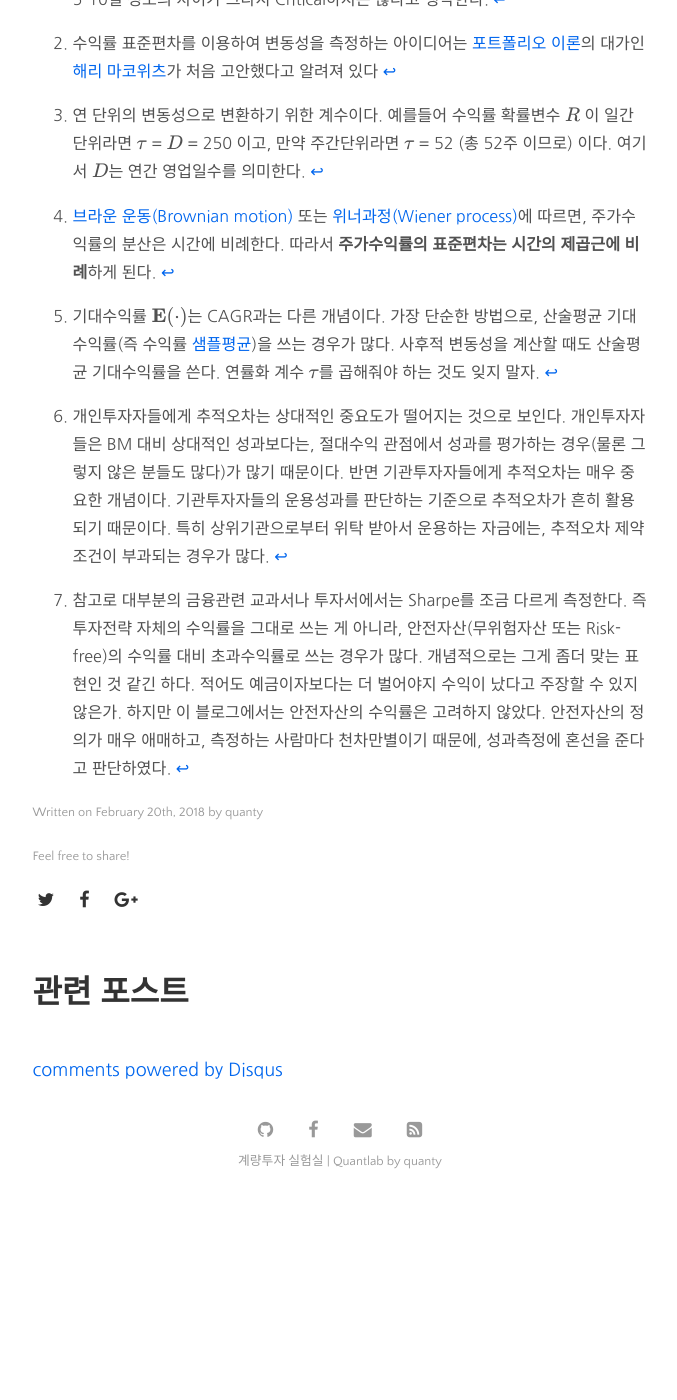
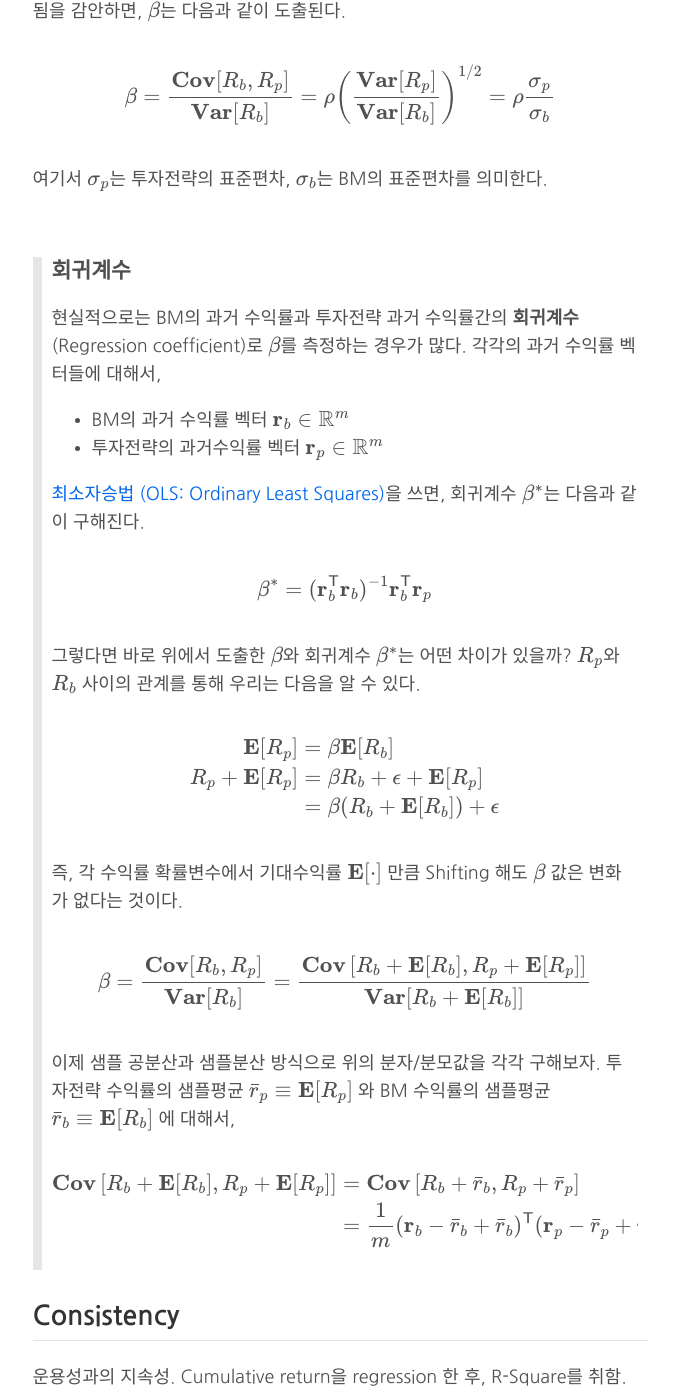
Before and after one commit to gem763/gem763.github.io, a Jekyll site: the page built from _posts/2018-02-20-투자성과의 측정.md, in a window 1280 px wide and 1400 px high, scrolled down 10772 px. Shown: the whole window, without its empty margins (300-977 px from the left). Built offline with Jekyll 4.4.1, drawn with Linux system fonts in a browser that asks for light colours; formulas are drawn with MathJax 3; comment, search, counter and statistics services are not loaded; before the commit the page ends 11979 px from its top, so only the background shows below that; some of the changed text lies outside the part shown.

Commit message:
Uploaded by https://stackedit.io/

```diff
--- a/_posts/2018-02-20-투자성과의 측정.md
+++ b/_posts/2018-02-20-투자성과의 측정.md
@@ -78,11 +78,11 @@ r_e = r_p - r_b
 [^annualized]: [브라운 운동(Brownian motion)](https://en.wikipedia.org/wiki/Brownian_motion) 또는 [위너과정(Wiener process)](https://en.wikipedia.org/wiki/Wiener_process)에 따르면, 주가수익률의 분산은 시간에 비례한다. 따라서 **주가수익률의 표준편차는 시간의 제곱근에 비례**하게 된다.
 
 <div class="math"><script type="math/tex; mode=display">
-\sigma^2 = \mathbf{Var}[R_p] = \mathbf{E} \left[ (R_p-\mathbf{E}[R_p])^2 \right]
+\sigma_p^2 = \mathbf{Var}[R_p] = \mathbf{E} \left[ (R_p-\mathbf{E}[R_p])^2 \right]
 </script></div>
 
 <div class="math"><script type="math/tex; mode=display">
-\mathbf{V} = \sqrt{\tau \mathbf{Var}[R_p]} = \sigma \sqrt{\tau}
+\mathbf{V} = \sqrt{\tau \mathbf{Var}[R_p]} = \sigma_p \sqrt{\tau}
 </script></div>
 
 > <big>**변동성의 해석**</big>
@@ -105,19 +105,19 @@ r_e = r_p - r_b
 ### 사후적 변동성 (ex-post volatility)
 `ex-post`는 라틴어로 `사후(事後)`라는 뜻이다. 즉 사후적 변동성이란, **투자성과가 발생한 후 그 결과를 확인하는 측면에서 측정하는 변동성**을 의미한다. **실현 변동성**(Realized volatility), **역사적 변동성**(Historical volatility) 모두 같은 말이며, 그냥 변동성이라고 말하면 일반적으로 사후적 변동성을 의미한다.
 
-사후적 변동성은 수익률의 [샘플 표준편차(Sample standard deviation)](https://en.wikipedia.org/wiki/Standard_deviation#Uncorrected_sample_standard_deviation) 로 계산한다. 즉 투자전략의 과거 수익률 벡터 <span><script type="math/tex">\mathbf{r}_p = (r_{p1}, \cdots, r_{pm}) \in \mathbb{R}^m</script></span> 에 대하여 샘플 표준편차 <span><script type="math/tex">s</script></span>를 구하면,
+사후적 변동성은 수익률의 [샘플 표준편차(Sample standard deviation)](https://en.wikipedia.org/wiki/Standard_deviation#Uncorrected_sample_standard_deviation) 로 계산한다. 즉 투자전략의 과거 수익률 벡터 <span><script type="math/tex">\mathbf{r}_p = (r_{p1}, \cdots, r_{pm}) \in \mathbb{R}^m</script></span> 에 대하여 샘플 표준편차 <span><script type="math/tex">s_p</script></span>를 구하면,
 
 <div class="math"><script type="math/tex; mode=display">
 \begin{aligned}
 \bar r_p &= \frac{1}{m} \sum_{j=1}^m r_{pj} \\
-\sigma &= s = \left( \frac{1}{m} \sum_{j=1}^m (r_{pj} - {\bar r}_p)^2 \right)^{1/2}
+\sigma_p &= s_p = \left( \frac{1}{m} \sum_{j=1}^m (r_{pj} - {\bar r}_p)^2 \right)^{1/2}
 \end{aligned}
 </script></div>
 
 이고, 사후적 변동성 <span><script type="math/tex">\mathbf{V}_h</script></span> 은 다음과 같이 도출된다. (아랫첨자 <span><script type="math/tex">h</script></span>은 historical 을 의미한다)
 
 <div class="math"><script type="math/tex; mode=display">
-\mathbf{V}_h = s \sqrt{\tau}
+\mathbf{V}_h = s_p \sqrt{\tau}
 </script></div>
 
 
@@ -280,7 +280,7 @@ r_e = r_p - r_b
 ### Sharpe
 **투자전략의 변동성 대비 CAGR**을 Sharpe 라고 한다. 즉 투자전략 자체의 변동성에 비해 투자전략 자체의 수익률[^shp_rtn]이 얼마나 좋았는지를 나타낸다. 가장 많이 사용되는 위험조정수익률 지표이다.
 
-[^shp_rtn]: 참고로 대부분의 금융관련 교과서나 투자서에서는 Sharpe를 조금 다르게 측정한다. 즉 투자전략 자체의 수익률을 그대로 쓰는 게 아니라, 안전자산(무위험자산 또는 Risk-free)의 수익률 대비 초과수익률로 쓰는 경우가 많다. 개념적으로는 그게 좀더 맞는 표현인 것 같긴 하다. 적어도 예금이자보다는 더 벌어야지 수익이 났다고 주장할 수 있지 않은가. 하지만 이 블로그에서는 안전자산의 수익률은 고려하지 않았다. 안전자산의 정의가 매우 애매하고, 측정하는 사람마다 천차만별이기 때문에, 성과측정에 혼선을 준다고 판단하였다.
+[^shp_rtn]: 대부분의 금융관련 교과서나 투자서에서는 Sharpe를 조금 다르게 측정한다. 즉 투자전략 자체의 수익률을 그대로 쓰는 게 아니라, 안전자산(무위험자산 또는 Risk-free)의 수익률 대비 초과수익률로 쓰는 경우가 많다. 개념적으로는 그게 좀더 맞는 표현인 것 같긴 하다. 적어도 예금이자보다는 더 벌어야지 수익이 났다고 주장할 수 있지 않은가. 하지만 이 블로그에서는 안전자산의 수익률은 고려하지 않았다. 안전자산의 정의가 매우 애매하고, 측정하는 사람마다 천차만별이기 때문에, 성과측정에 혼선을 준다고 판단하였다.
 
 <div class="math"><script type="math/tex; mode=display">
 \mathbf{Sharpe} = \frac{r_p}{\mathbf{V}}
@@ -311,7 +311,83 @@ r_e = r_p - r_b
 평균손익비, 즉 월평균수익 / 월평균손실.
 
 ## Beta
-글로벌 주식시장(MSCI All country) 대비 가격탄력성
+**BM 수익률 대비 민감도**(Sensitivity) 또는 **탄력성**(Elasticity)을 <span><script type="math/tex">\beta</script></span> 라고 한다. 즉 BM  수익률이 1 만큼 변동했을 때 투자전략의 수익률이 얼마만큼 움직일 지를 측정하는 상대적인 지표가 된다.
+
+<span><script type="math/tex">\beta</script></span>의 형태를 유도해보자. 우선 주요 확률변수를 셋팅한다.
+* 투자전략의 수익률을 나타내는 확률변수 <span><script type="math/tex">R_p \in \mathbb{R}</script></span>
+* BM 수익률을 나타내는 확률변수 <span><script type="math/tex">R_b \in \mathbb{R}</script></span>
+* 투자전략의 수익률 중 BM 수익률로 설명이 안되는 오차항[^error] 확률변수 <span><script type="math/tex">\epsilon \in \mathbb{R}</script></span>
+
+[^error]: Residual factor, Idiosyncratic error, Specific error, Specific factor, White noise 등으로 불린다.
+
+그리고 다음의 중요한 가정을 한다.
+* 투자전략의 수익률을 BM 수익률 하나로 설명[^single_factor]할 수 있다.
+* 오차항의 기대값은 0 이다. 즉 <span><script type="math/tex">\mathbf{E}[\epsilon] = 0</script></span>
+* 오차항과 BM 수익률 사이에는 아무런 상관관계가 없다. 즉 <span><script type="math/tex">\mathbf{Cov} [R_b, \epsilon] = 0</script></span> [^exogeniety]
+
+[^single_factor]: Sharpe의 [Single-factor model](https://en.wikipedia.org/wiki/Single-index_model) 이라고 한다. 이를 확장하면 Multi-factor model이 된다.
+
+[^exogeniety]: Exogeniety 라고 한다.
+
+이제 <span><script type="math/tex">R_p</script></span>는 다음과 같이 표현할 수 있으며,
+
+<div class="math"><script type="math/tex; mode=display">
+R_p = \beta R_b + \epsilon
+</script></div>
+
+양변에 <span><script type="math/tex">\mathbf{Cov}[R_b, \cdot]</script></span> 를 취하면 다음을 얻는다.
+
+<div class="math"><script type="math/tex; mode=display">
+\begin{aligned}
+\mathbf{Cov}[R_b, R_p] &= \mathbf{Cov}[R_b, \beta R_b + \epsilon] \\
+&= \beta \mathbf{Cov}[R_b, R_b] + \mathbf{Cov} [R_b, \epsilon] \\
+&= \beta \mathbf{Var} [R_b]
+\end{aligned}
+</script></div>
+
+투자전략의 수익률과 BM 수익률 간의 상관계수가 <span><script type="math/tex">\rho \equiv \frac{\mathbf{Cov}[R_b, R_p]}{\sqrt{\mathbf{Var}[R_b] \mathbf{Var}[R_p]}}</script></span> 로 정의됨을 감안하면, <span><script type="math/tex">\beta</script></span>는 다음과 같이 도출된다.
+
+<div class="math"><script type="math/tex; mode=display">
+\beta = \frac{\mathbf{Cov}[R_b, R_p]}{\mathbf{Var} [R_b]} = \rho \left( \frac{\mathbf{Var}[R_p]}{\mathbf{Var}[R_b]} \right)^{1/2} = \rho \frac{\sigma_p}{\sigma_b}
+</script></div>
+
+여기서 <span><script type="math/tex">\sigma_p</script></span>는 투자전략의 표준편차, <span><script type="math/tex">\sigma_b</script></span>는 BM의 표준편차를 의미한다.
+
+<br/>
+
+> <big>**회귀계수**</big>
+>
+> 현실적으로는 BM의 과거 수익률과 투자전략 과거 수익률간의 **회귀계수**(Regression coefficient)로 <span><script type="math/tex">\beta</script></span>를 측정하는 경우가 많다. 각각의 과거 수익률 벡터들에 대해서,
+> * BM의 과거 수익률 벡터 <span><script type="math/tex">\mathbf{r}_b \in \mathbb{R}^m</script></span>
+> * 투자전략의 과거수익률 벡터 <span><script type="math/tex">\mathbf{r}_p \in \mathbb{R}^m</script></span>
+>
+> [최소자승법 (OLS: Ordinary Least Squares)](https://en.wikipedia.org/wiki/Ordinary_least_squares)을 쓰면, 회귀계수 <span><script type="math/tex">\beta^*</script></span>는 다음과 같이 구해진다.
+> <div class="math"><script type="math/tex; mode=display">
+> \beta^* = (\mathbf{r}_b^\mathsf{T}\mathbf{r}_b)^{-1} \mathbf{r}_b^\mathsf{T} \mathbf{r}_p
+> </script></div>
+> 그렇다면 바로 위에서 도출한 <span><script type="math/tex">\beta</script></span>와 회귀계수 <span><script type="math/tex">\beta^*</script></span>는 어떤 차이가 있을까? <span><script type="math/tex">R_p</script></span>와 <span><script type="math/tex">R_b</script></span> 사이의 관계를 통해 우리는 다음을 알 수 있다.
+> <div class="math"><script type="math/tex; mode=display">
+> \begin{aligned}
+> \mathbf{E}[R_p] &= \beta \mathbf{E}[R_b] \\
+> R_p + \mathbf{E}[R_p] &= \beta R_b + \epsilon + \mathbf{E}[R_p]  \\
+> &= \beta (R_b + \mathbf{E}[R_b]) + \epsilon
+> \end{aligned}
+> </script></div>
+> 즉, 각 수익률 확률변수에서 기대수익률 <span><script type="math/tex">\mathbf{E}[\cdot]</script></span> 만큼 Shifting 해도 <span><script type="math/tex">\beta</script></span> 값은 변화가 없다는 것이다.
+> <div class="math"><script type="math/tex; mode=display">
+> \beta = \frac{\mathbf{Cov}[R_b, R_p]}{\mathbf{Var} [R_b]} = \frac{\mathbf{Cov} \left[ R_b + \mathbf{E}[R_b], R_p + \mathbf{E}[R_p] \right]}{\mathbf{Var} [R_b + \mathbf{E}[R_b]]}
+> </script></div>
+> 이제 샘플 공분산과 샘플분산 방식으로 위의 분자/분모값을 각각 구해보자. 투자전략 수익률의 샘플평균 <span><script type="math/tex">{\bar r}_p \equiv \mathbf{E}[R_p]</script></span> 와 BM 수익률의 샘플평균 <span><script type="math/tex">{\bar r}_b \equiv \mathbf{E}[R_b]</script></span> 에 대해서,
+> <div class="math"><script type="math/tex; mode=display">
+> \begin{aligned}
+> \mathbf{Cov} \left[ R_b + \mathbf{E}[R_b], R_p + \mathbf{E}[R_p] \right]
+> &= \mathbf{Cov} \left[ R_b + {\bar r}_b, R_p + {\bar r}_p \right] \\
+> &= \frac{1}{m} (\mathbf{r}_b - {\bar r}_b + {\bar r}_b)^\mathsf{T} (\mathbf{r}_p - {\bar r}_p + {\bar r}_p)
+> \end{aligned}
+> </script></div>
+
+
+
 
 ## Consistency
 운용성과의 지속성. Cumulative return을 regression 한 후, R-Square를 취함.
```
